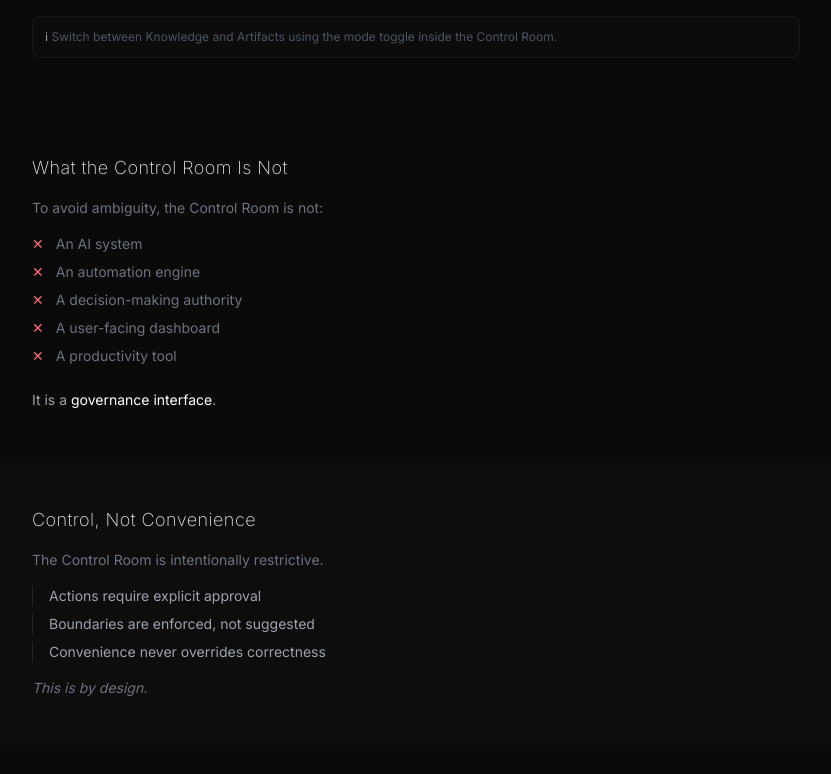
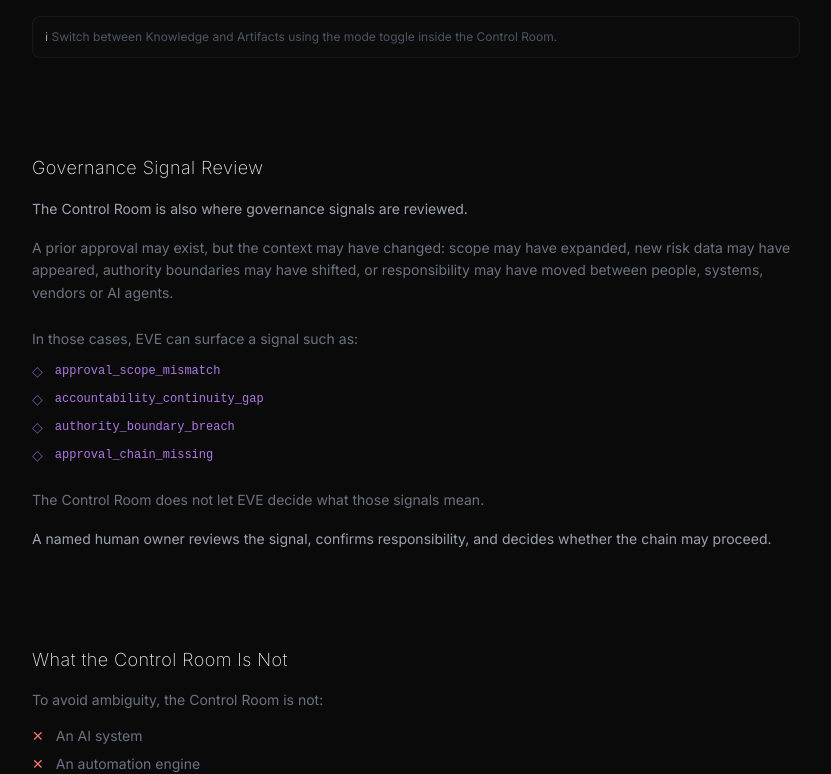
Before and after one commit to elekto-energy/eveverified, a Next.js app: page /about/eve-control-room in a window 1280 px wide. Shown: the part 1727-2501 px from the top of the page, without its empty margins (224-1055 px from the left). Built offline with nearby package versions, Linux system fonts and the light colour scheme; no server answers.

Commit message:
feat(about/control-room): add governance signal review section, sharpen three copy points

```diff
--- a/app/about/eve-control-room/page.tsx
+++ b/app/about/eve-control-room/page.tsx
@@ -111,6 +111,44 @@ export default function EveControlRoomPage() {
       {/* Live Control Room */}
       <LiveControlRoom />
 
+      {/* Governance Signal Review */}
+      <section className="py-12 px-6">
+        <div className="max-w-3xl mx-auto">
+          <h2 className="text-lg font-extralight tracking-wide mb-4 text-white/90">
+            Governance Signal Review
+          </h2>
+          <p className="text-gray-400 text-sm leading-relaxed mb-4">
+            The Control Room is also where governance signals are reviewed.
+          </p>
+          <p className="text-gray-500 text-sm leading-relaxed mb-6">
+            A prior approval may exist, but the context may have changed: scope may have
+            expanded, new risk data may have appeared, authority boundaries may have shifted,
+            or responsibility may have moved between people, systems, vendors or AI agents.
+          </p>
+          <p className="text-gray-500 text-sm mb-3">In those cases, EVE can surface a signal such as:</p>
+          <div className="space-y-2 mb-6">
+            {[
+              'approval_scope_mismatch',
+              'accountability_continuity_gap',
+              'authority_boundary_breach',
+              'approval_chain_missing',
+            ].map((signal, i) => (
+              <div key={i} className="flex items-center gap-3 text-sm">
+                <span className="text-purple-400/60">◇</span>
+                <code className="text-purple-400/90 font-mono text-xs">{signal}</code>
+              </div>
+            ))}
+          </div>
+          <p className="text-gray-500 text-sm leading-relaxed mb-4">
+            The Control Room does not let EVE decide what those signals mean.
+          </p>
+          <p className="text-gray-400 text-sm leading-relaxed">
+            A named human owner reviews the signal, confirms responsibility, and decides
+            whether the chain may proceed.
+          </p>
+        </div>
+      </section>
+
       {/* What the Control Room Is Not */}
       <section className="py-12 px-6">
         <div className="max-w-3xl mx-auto">
@@ -124,7 +162,7 @@ export default function EveControlRoomPage() {
               'An AI system',
               'An automation engine',
               'A decision-making authority',
-              'A user-facing dashboard',
+              'A general productivity dashboard',
               'A productivity tool',
             ].map((item, i) => (
               <div key={i} className="flex items-center gap-3 text-gray-500 text-sm">
@@ -177,8 +215,11 @@ export default function EveControlRoomPage() {
           <p className="text-gray-400 text-sm mb-4">
             Determinism ensures reproducibility. The Control Room ensures accountability.
           </p>
-          <p className="text-gray-500 text-sm">
+          <p className="text-gray-500 text-sm mb-4">
             One without the other is insufficient.
+          </p>
+          <p className="text-gray-500 text-sm italic">
+            The Control Room is where deterministic execution becomes accountable execution.
           </p>
         </div>
       </section>
@@ -191,6 +232,9 @@ export default function EveControlRoomPage() {
           </h2>
           <p className="text-gray-400 text-sm mb-4">
             Only outputs that pass through the Control Room can become EVE VERIFIED.
+          </p>
+          <p className="text-gray-400 text-sm mb-4">
+            No governed output becomes EVE VERIFIED without recorded human approval.
           </p>
           <p className="text-gray-500 text-sm">
             Verification without human approval is not verification. It is automation.
```
